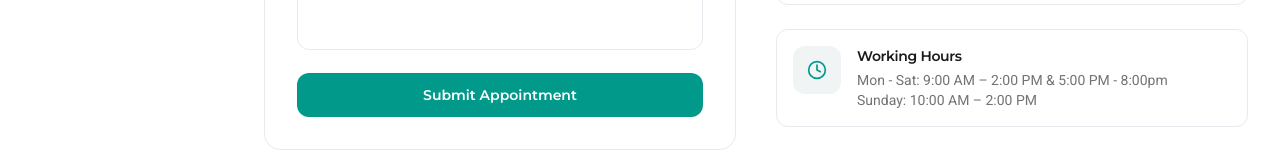
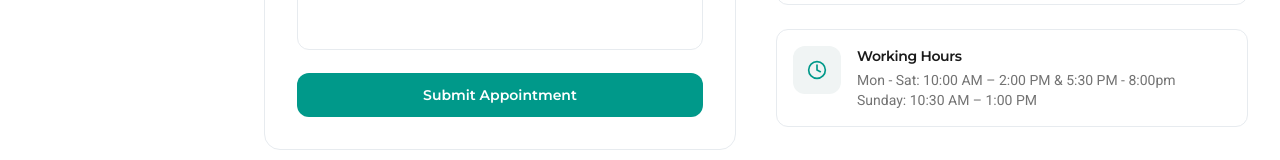
Before and after one commit to Suri1995/shivamanidental, a Next.js app: page / in a window 1280 px wide. Shown: the part 5290-5450 px from the top of the page. Built offline with nearby package versions, Linux system fonts and the light colour scheme.

Commit message:
image and content timing changed

```diff
--- a/src/components/ContactSection.tsx
+++ b/src/components/ContactSection.tsx
@@ -40,7 +40,7 @@ const ContactSection = () => {
             { icon: MapPin, title: "Visit Us", lines: ["Shivamani Dental Clinic, opp. Govt hospital, near Kadimi hospital, Ansari Colony, Nalgonda, Telangana 508001", ""] },
             { icon: Phone, title: "Call Us", lines: ["08682230410", ""] },
             { icon: Mail, title: "Email Us", lines: ["shivamanidentalclinic19@gmail.com ", ""] },
-            { icon: Clock, title: "Working Hours", lines: ["Mon - Sat: 9:00 AM – 2:00 PM & 5:00 PM - 8:00pm" , "Sunday: 10:00 AM – 2:00 PM"] },
+            { icon: Clock, title: "Working Hours", lines: ["Mon - Sat: 10:00 AM – 2:00 PM & 5:30 PM - 8:00pm" , "Sunday: 10:30 AM – 1:00 PM"] },
           ].map((item) => (
             <div key={item.title} className="flex gap-4 p-4 rounded-xl border border-border bg-card">
               <div className="w-12 h-12 rounded-lg bg-muted flex items-center justify-center shrink-0">
```
Also changed, not shown: public/treatment-room.jpeg.
